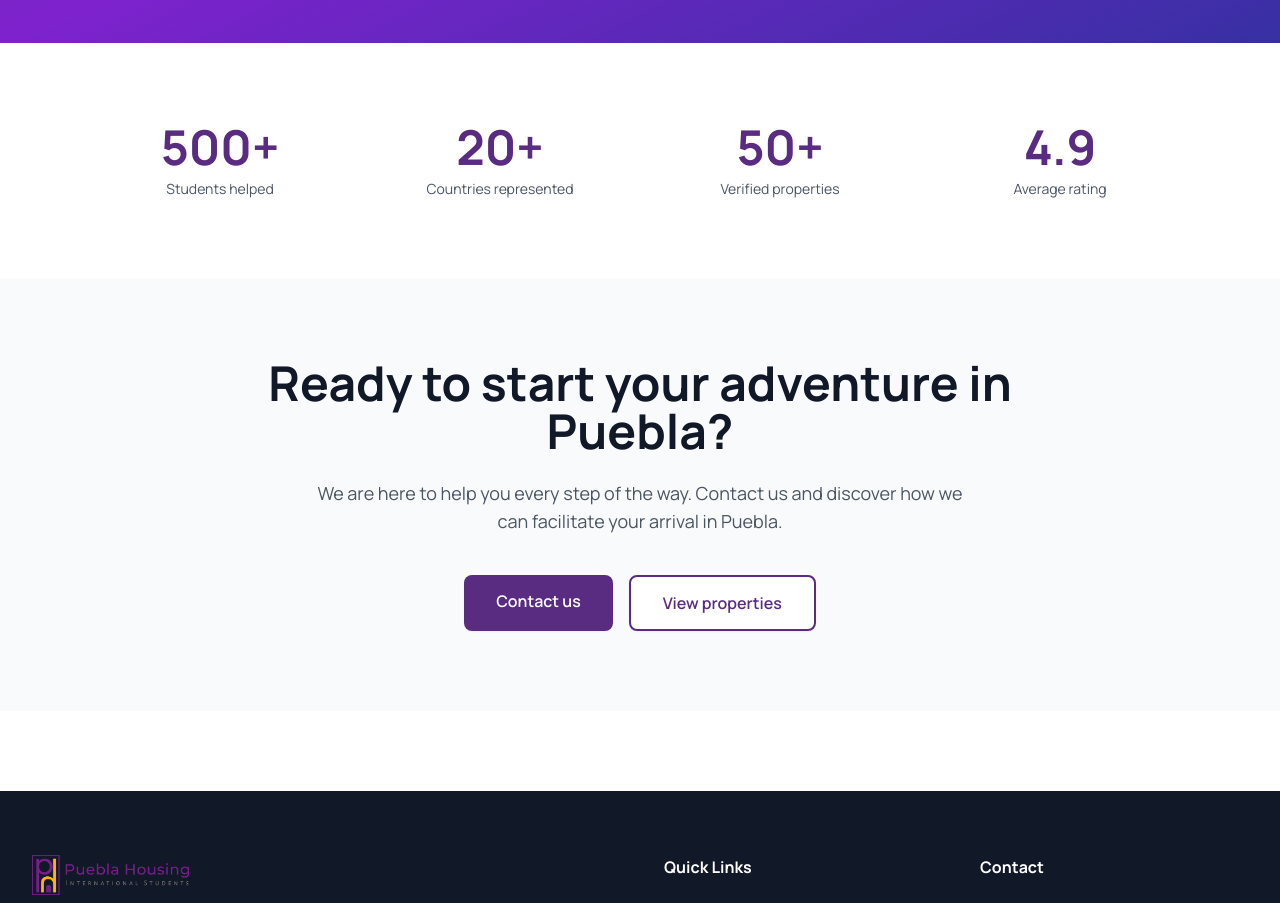
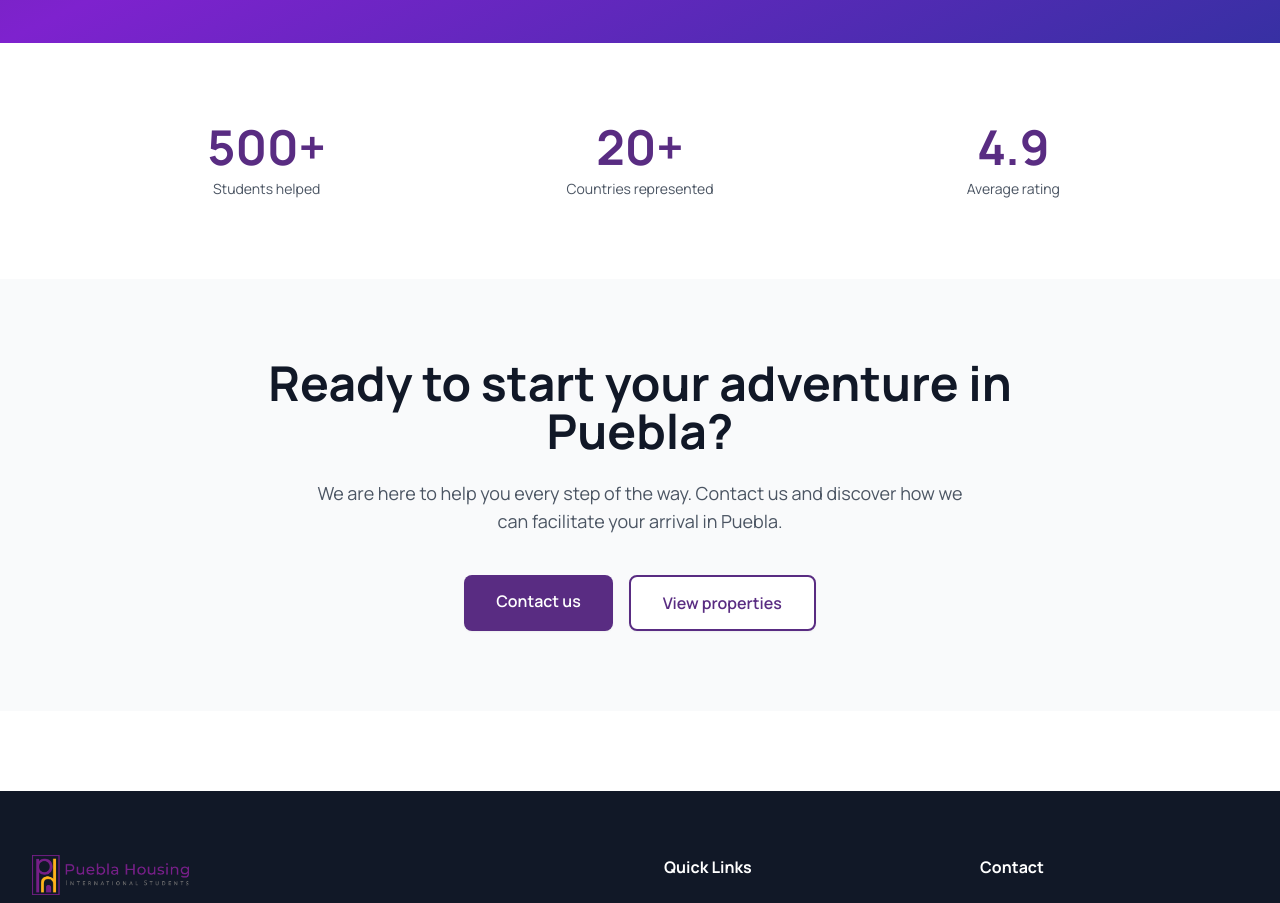
Before and after one commit to JulienFifty/puebla-housing, a Next.js app: page /en/quien-somos in a window 1280 px wide. Shown: the part 3460-4363 px from the top of the page. Built offline with nearby package versions, Linux system fonts and the light colour scheme; no server answers.

Commit message:
Remove verified properties stat and adjust grid to 3 columns

```diff
--- a/app/[locale]/quien-somos/page.tsx
+++ b/app/[locale]/quien-somos/page.tsx
@@ -89,7 +89,6 @@
   const stats = [
     { number: '500+', label: locale === 'es' ? 'Estudiantes ayudados' : 'Students helped' },
     { number: '20+', label: locale === 'es' ? 'Países representados' : 'Countries represented' },
-    { number: '50+', label: locale === 'es' ? 'Propiedades verificadas' : 'Verified properties' },
     { number: '4.9', label: locale === 'es' ? 'Calificación promedio' : 'Average rating' },
   ];
 
@@ -286,7 +285,7 @@
       {/* Stats Section */}
       <section className="py-20 bg-white">
         <div className="max-w-6xl mx-auto px-4 sm:px-6 lg:px-8">
-          <div className="grid grid-cols-2 md:grid-cols-4 gap-8">
+          <div className="grid grid-cols-1 md:grid-cols-3 gap-8">
             {stats.map((stat, index) => (
               <div key={index} className="text-center">
                 <div className="text-4xl md:text-5xl font-bold text-primary mb-2">{stat.number}</div>
```
